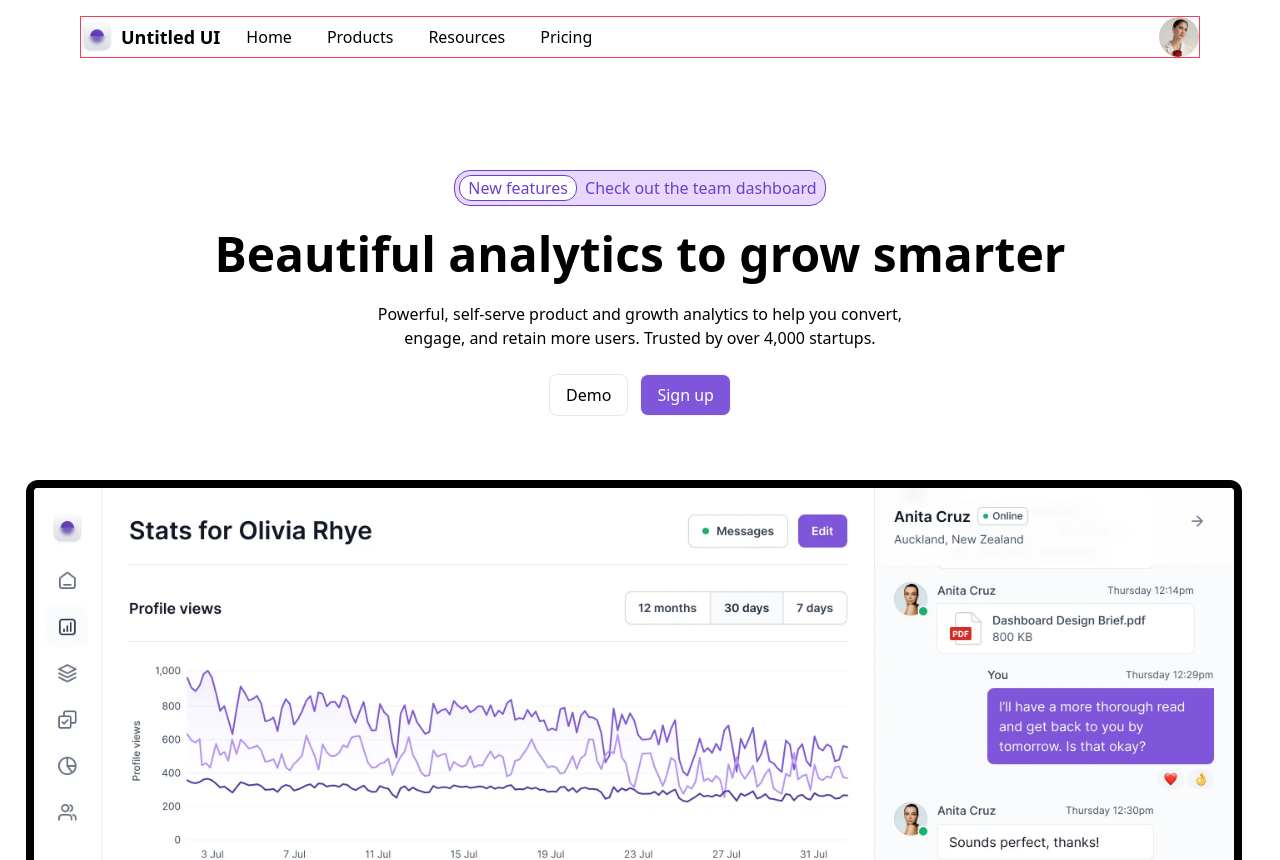
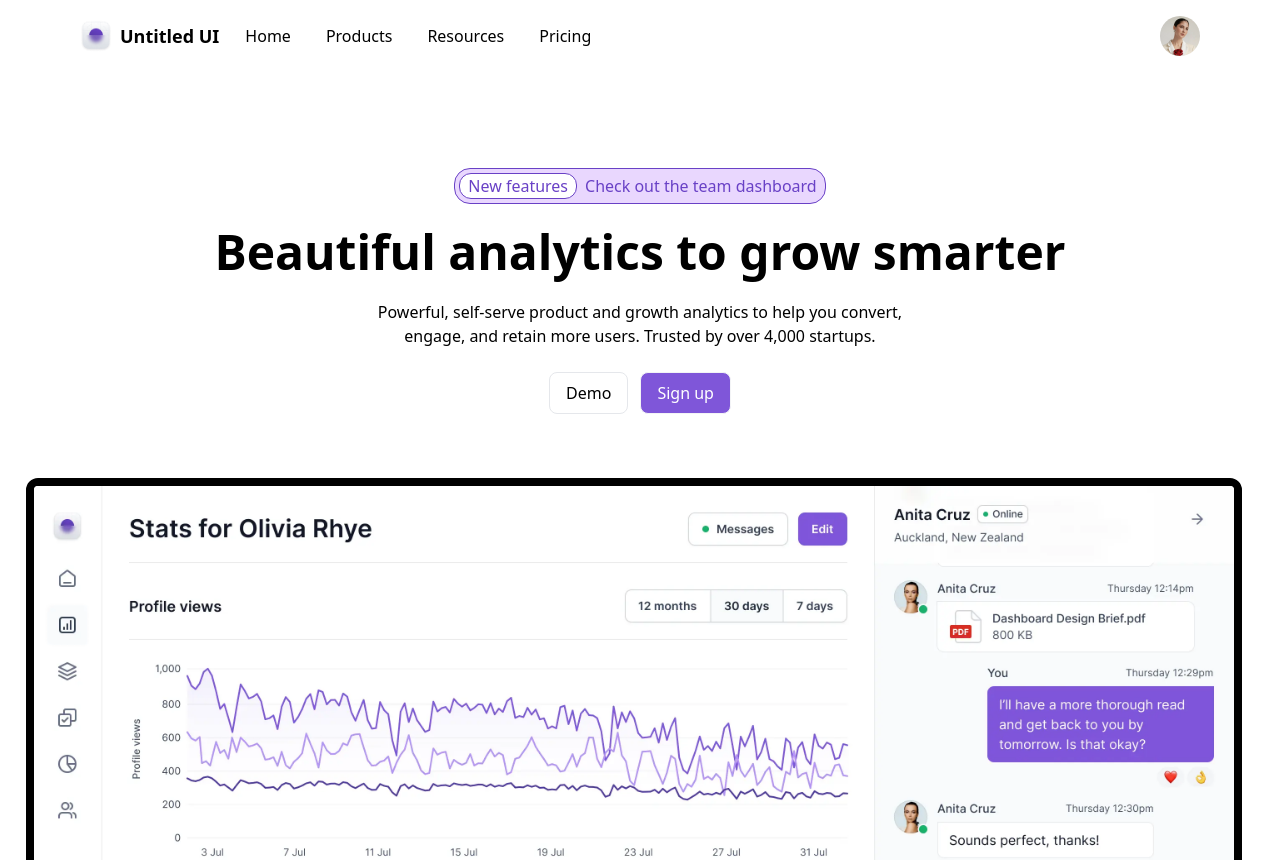
Before and after one commit to PritamMagdum/ZYSK-TECH-React-Task, a React (Create React App) app: page / in a window 1280 px wide. Shown: the top 860 px of the page. Built offline with nearby package versions, Linux system fonts and the light colour scheme.

Commit message:
Removed Unwanted Code to Make Clean Code

```diff
--- a/src/App.js
+++ b/src/App.js
@@ -6,7 +6,7 @@ import Header from "./Components/Header";
 import TestimonialSection from "./Components/TestimonialSection";
 import logo from "./logo.svg";
 // import "./App.css";
-import { BrowserRouter as Router, Routes, Route } from "react-router-dom";
+import { BrowserRouter as Router } from "react-router-dom";
 
 function App() {
   return (
@@ -17,10 +17,6 @@ function App() {
       <TestimonialSection />
       <AdvanceAnalyticsSection />
       <FreqAskQuestions />
-      <Routes>
-        {/* <Route path="/" element={} />
-        <Route path="/result" element={<Resu />} /> */}
-      </Routes>
     </Router>
   );
 }
--- a/src/Components/FreqAskQuestions.jsx
+++ b/src/Components/FreqAskQuestions.jsx
@@ -42,7 +42,7 @@ const FreqAskQuestions = () => {
   ];
 
   return (
-    <div className="border border-green-300 py-24">
+    <div className=" py-24">
       <section className="bg-white dark:bg-gray-900">
         <div className="container max-w-4xl px-6 py-10 mx-auto">
           <div className="flex flex-col gap-4">
--- a/src/Components/Header.jsx
+++ b/src/Components/Header.jsx
@@ -41,7 +41,7 @@ const Header = () => {
       </nav>
       {/* Desktop */}
       <nav className="bg-[#FFFFFF] p-4 px-20 hidden md:block">
-        <div className="container mx-auto flex  gap-5 items-center justify-between border border-rose-500 ">
+        <div className="container mx-auto flex  gap-5 items-center justify-between ">
           <div className="flex gap-4 ">
             <div className="flex justify-center items-center gap-2 text-white text-lg font-bold">
               <img src={Logo} alt="img" className="w-[32px] h-[32px]" />
```
